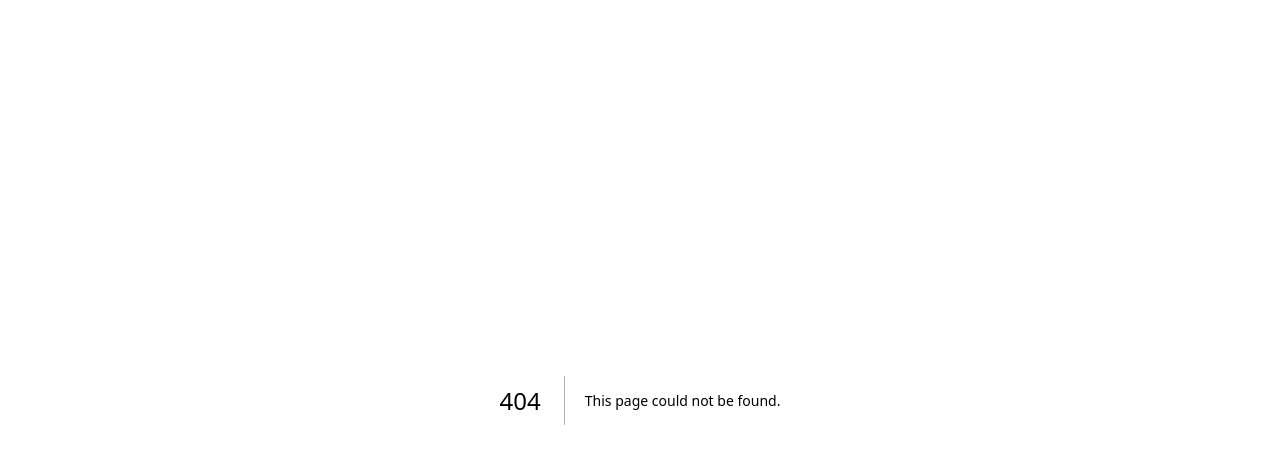
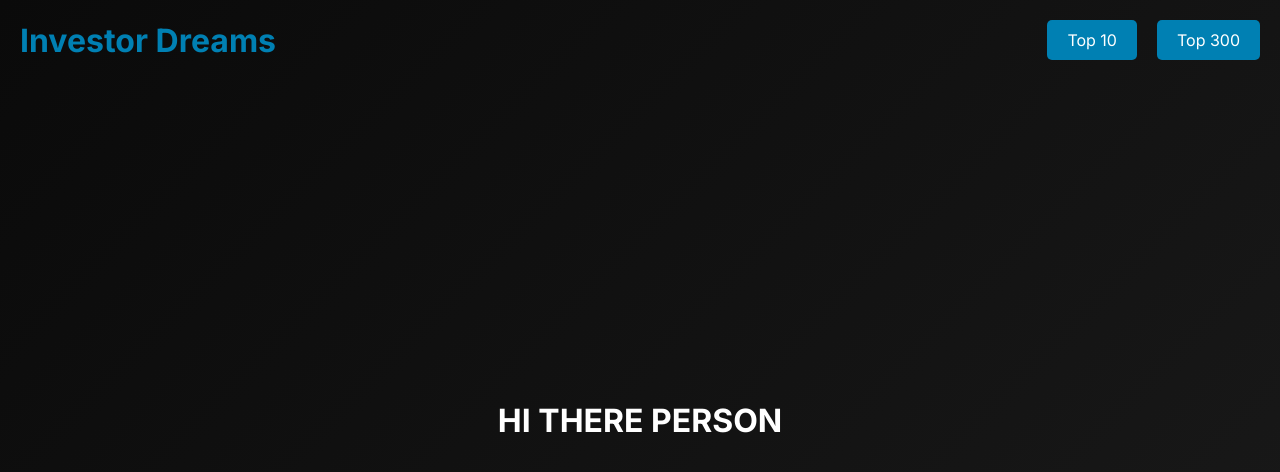
Before and after one commit to 1mshy/investor-dreams, a Next.js app: page /main in a window 1280 px wide. Before the commit this address had no page. Shown: the top 472 px of the page. Built offline with nearby package versions, Linux system fonts and the light colour scheme.

Commit message:
added homepage

```diff
--- /dev/null
+++ b/src/app/css/Homepage.css
@@ -0,0 +1,48 @@
+.mainPage {
+    padding: 20px;
+    background: linear-gradient(135deg, #0a0a0a, #1a1a1a);
+    color: white;
+    min-height: 100vh;
+  }
+
+  .header {
+    display: flex;
+    justify-content: space-between;
+    align-items: center;
+    margin-bottom: 40px;
+  }
+
+  .title {
+    font-size: 2rem;
+    color: #0080b3;
+  }
+
+  .nav {
+    display: flex;
+    gap: 20px;
+  }
+
+  .navButton {
+    background-color: #0080b3;
+    padding: 10px 20px;
+    color: white;
+    border-radius: 5px;
+    text-decoration: none;
+    transition: background-color 0.3s ease;
+  }
+
+  .navButton:hover {
+    background-color: #005f8a;
+  }
+
+  .content {
+    display: flex;
+    justify-content: center;
+    align-items: center;
+    height: calc(100vh - 160px);
+  }
+
+  .welcomeText {
+    font-size: 2rem;
+    color: #ffffff;
+  }
--- /dev/null
+++ b/src/app/main/page.js
@@ -0,0 +1,27 @@
+"use client"
+import React, { Component } from 'react';
+import Link from 'next/link';
+import "../css/Homepage.css"
+
+export default class Home extends Component {
+    constructor(props) {
+        super(props);
+    }
+
+    render() {
+        return (
+            <div className={"mainPage"}>
+                <header className={"header"}>
+                    <h1 className={"title"}>Investor Dreams</h1>
+                    <nav className={"nav"}>
+                        <Link href="/home" className={"navButton"}>Top 10</Link>
+                        <Link href="/" className={"navButton"}>Top 300</Link>
+                    </nav>
+                </header>
+                <div className={"content"}>
+                    <h2 className={"welcomeText"}>HI THERE PERSON</h2>
+                </div>
+            </div>
+        );
+    }
+}
--- a/src/app/page.js
+++ b/src/app/page.js
@@ -13,7 +13,7 @@ export default class Home extends Component {
     }
 
     componentDidMount() {
-        redirect("/home")
+        redirect("/main")
     }
 
 
```
